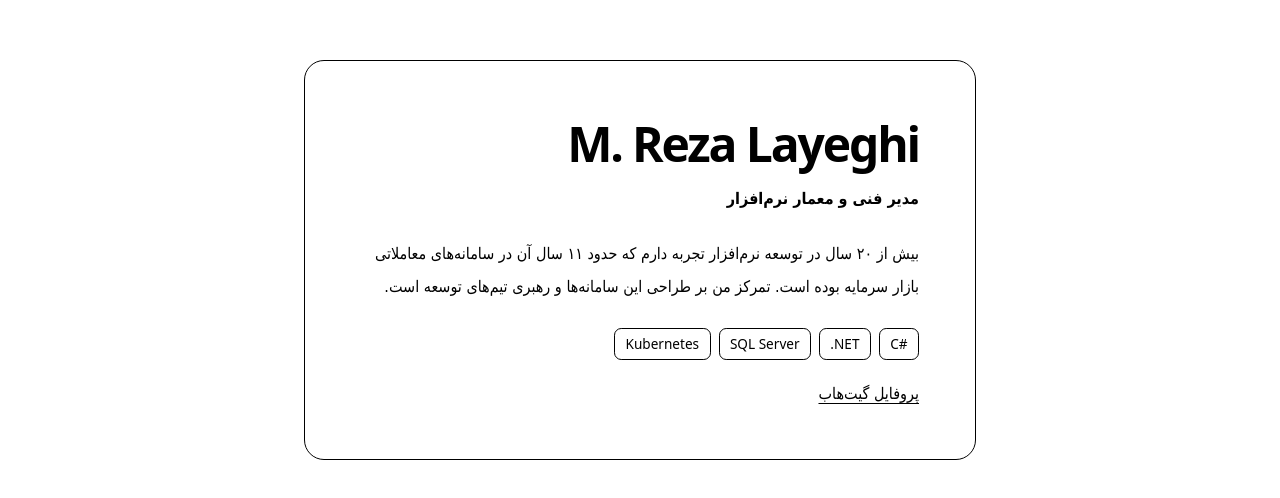
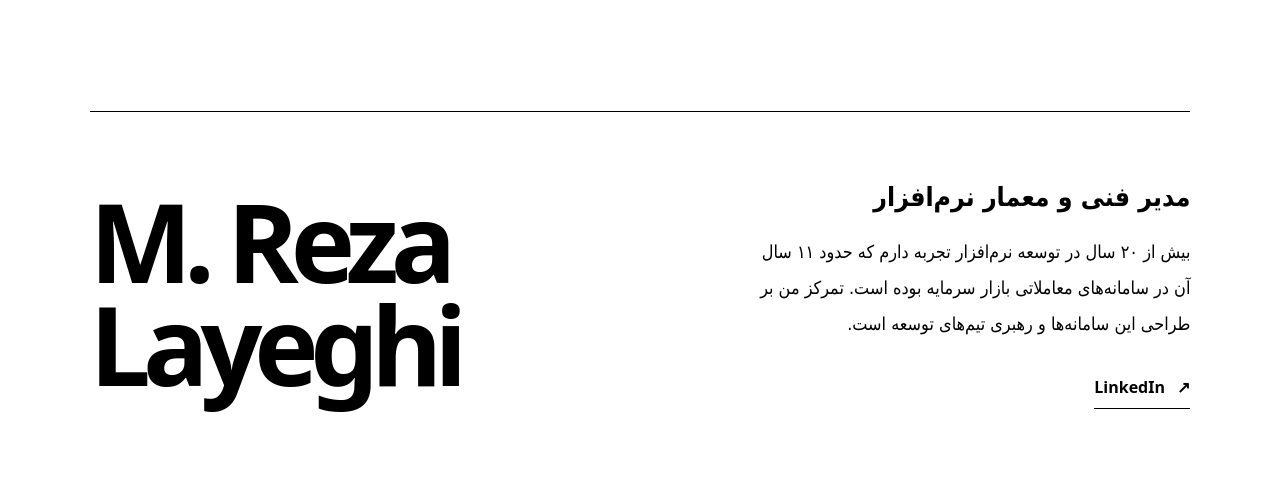
Before and after one commit to mrlayeghi/Shared, a plain HTML site: page index.html in a window 1280 px wide. Shown: the part 140-638 px from the top of the page. Drawn offline with Linux system fonts and the light colour scheme.

Commit message:
Redesign monochrome introduction and link LinkedIn

```diff
--- a/index.html
+++ b/index.html
@@ -8,90 +8,97 @@
   <style>
     :root {
       color-scheme: light;
-      font-family: Tahoma, "Segoe UI", sans-serif;
       background: #fff;
       color: #000;
+      font-family: Tahoma, "Segoe UI", sans-serif;
     }
 
     * { box-sizing: border-box; }
 
     body {
-      margin: 0;
       min-block-size: 100vh;
       min-block-size: 100svh;
       display: grid;
-      place-items: center;
-      padding: clamp(1rem, 5vw, 3rem);
+      align-items: center;
+      margin: 0;
+      padding: clamp(1.5rem, 7vw, 6.5rem);
     }
 
     main {
-      width: min(100%, 42rem);
-      padding: clamp(1.5rem, 6vw, 3.5rem);
-      border: 1px solid currentColor;
-      border-radius: 1.25rem;
+      width: min(100%, 76rem);
+      margin-inline: auto;
+      border-block-start: 1px solid;
+      padding-block-start: clamp(1.75rem, 5vw, 4rem);
+      display: grid;
+      grid-template-columns: minmax(0, 1fr) minmax(0, 1.3fr);
+      column-gap: clamp(2rem, 7vw, 7rem);
+      row-gap: 2rem;
+      align-items: center;
     }
 
     h1 {
+      grid-column: 2;
+      grid-row: 1;
       margin: 0;
-      text-align: right;
       font-family: system-ui, sans-serif;
-      font-size: clamp(1.85rem, 6vw, 3rem);
-      line-height: 1.12;
-      letter-spacing: -.045em;
+      font-size: clamp(3.3rem, 8.5vw, 8rem);
+      font-weight: 700;
+      line-height: .94;
+      letter-spacing: -.075em;
+    }
+
+    h1 span { display: block; }
+
+    .details {
+      grid-column: 1;
+      grid-row: 1;
     }
 
     .role {
-      margin: .9rem 0 0;
-      font-weight: bold;
-      line-height: 1.8;
+      margin: 0;
+      font-size: clamp(1.125rem, 2.25vw, 1.65rem);
+      font-weight: 700;
+      line-height: 1.6;
     }
 
     .bio {
-      margin: 1.5rem 0;
-      line-height: 2.05;
+      max-inline-size: 42ch;
+      margin: 1rem 0 1.5rem;
+      font-size: clamp(1rem, 1.4vw, 1.125rem);
+      line-height: 2;
     }
 
-    ul {
-      display: flex;
-      flex-wrap: wrap;
-      gap: .5rem;
-      margin: 0;
-      padding: 0;
-      list-style: none;
+    .linkedin {
+      display: inline-flex;
+      align-items: center;
+      gap: .75rem;
+      min-block-size: 2.75rem;
+      border-block-end: 1px solid;
+      color: inherit;
+      font: 600 1rem/1.4 system-ui, sans-serif;
+      text-decoration: none;
     }
 
-    li {
-      padding: .35rem .65rem;
-      border: 1px solid currentColor;
-      border-radius: .45rem;
-      font: .85rem/1.4 system-ui, sans-serif;
-    }
+    .linkedin:hover { border-block-end-width: 2px; }
+    .linkedin:focus-visible { outline: 2px solid; outline-offset: .35rem; }
 
-    a {
-      display: inline-block;
-      margin-block-start: 1.5rem;
-      color: inherit;
-      text-underline-offset: .25em;
-    }
-
-    a:focus-visible {
-      outline: 2px solid currentColor;
-      outline-offset: .35rem;
+    @media (max-width: 48rem) {
+      main { grid-template-columns: minmax(0, 1fr); }
+      h1, .details { grid-area: auto; }
+      h1 { text-align: right; }
     }
   </style>
 </head>
 <body>
   <main>
-    <h1 lang="en" dir="ltr">M. Reza Layeghi</h1>
-    <p class="role">مدیر فنی و معمار نرم‌افزار</p>
-    <p class="bio">بیش از ۲۰ سال در توسعه نرم‌افزار تجربه دارم که حدود ۱۱ سال آن در سامانه‌های معاملاتی بازار سرمایه بوده است. تمرکز من بر طراحی این سامانه‌ها و رهبری تیم‌های توسعه است.</p>
-    <ul aria-label="فناوری‌های اصلی">
-      <li lang="en" dir="ltr">C#</li>
-      <li lang="en" dir="ltr">.NET</li>
-      <li lang="en" dir="ltr">SQL Server</li>
-      <li lang="en" dir="ltr">Kubernetes</li>
-    </ul>
-    <a href="https://github.com/mrlayeghi">پروفایل گیت‌هاب</a>
+    <h1 lang="en" dir="ltr"><span>M. Reza</span> <span>Layeghi</span></h1>
+    <div class="details">
+      <p class="role">مدیر فنی و معمار نرم‌افزار</p>
+      <p class="bio">بیش از ۲۰ سال در توسعه نرم‌افزار تجربه دارم که حدود ۱۱ سال آن در سامانه‌های معاملاتی بازار سرمایه بوده است. تمرکز من بر طراحی این سامانه‌ها و رهبری تیم‌های توسعه است.</p>
+      <a class="linkedin" href="https://www.linkedin.com/in/m-reza-layeghi/" lang="en" dir="ltr">
+        LinkedIn <span aria-hidden="true">↗</span>
+      </a>
+    </div>
   </main>
 </body>
 </html>
```
